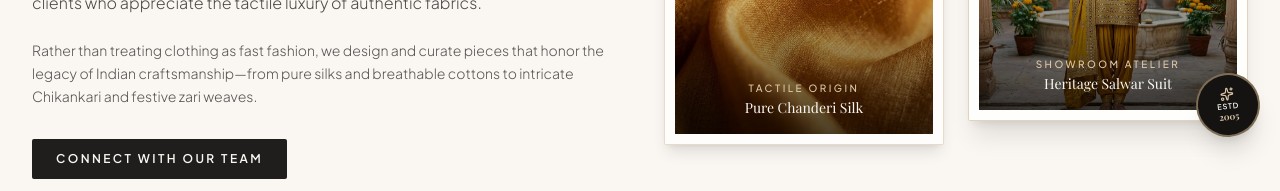
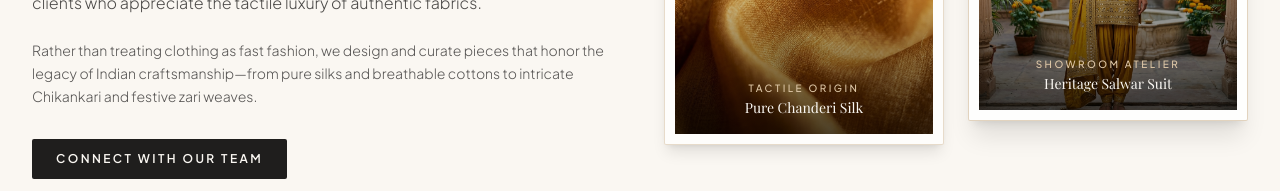
Before and after one commit to piyush-sharma123kenzo/Shubham_Fabrics, a React (Vite) app in the folder frontend/: page /about-us in a window 1280 px wide. Shown: the part 549-740 px from the top of the page. Built offline with nearby package versions, Linux system fonts and the light colour scheme; no server answers; a web font is replaced by a local one.

Commit message:
Remove ESTD 2005 medallion from About Us architectural imagery

```diff
--- a/frontend/src/pages/AboutUsPage.jsx
+++ b/frontend/src/pages/AboutUsPage.jsx
@@ -105,16 +105,6 @@ export default function AboutUsPage() {
                   </div>
                 </div>
 
-                {/* Heritage Seal / Medallion */}
-                <div className="absolute -bottom-3 -right-2 sm:-bottom-4 sm:-right-3 w-14 h-14 sm:w-16 sm:h-16 rounded-full bg-brand-dark text-brand-gold border-2 border-brand-gold/60 shadow-xl flex flex-col items-center justify-center text-center p-1 transform rotate-[-6deg] group-hover:rotate-0 transition-transform duration-500">
-                  <Sparkles className="w-3.5 h-3.5 text-brand-gold-light mb-0.5" />
-                  <span className="text-[7.5px] uppercase tracking-widest font-semibold text-brand-ivory leading-none">
-                    ESTD
-                  </span>
-                  <span className="text-[9px] font-serif text-brand-gold-light font-bold">
-                    2005
-                  </span>
-                </div>
               </div>
 
             </div>
```
